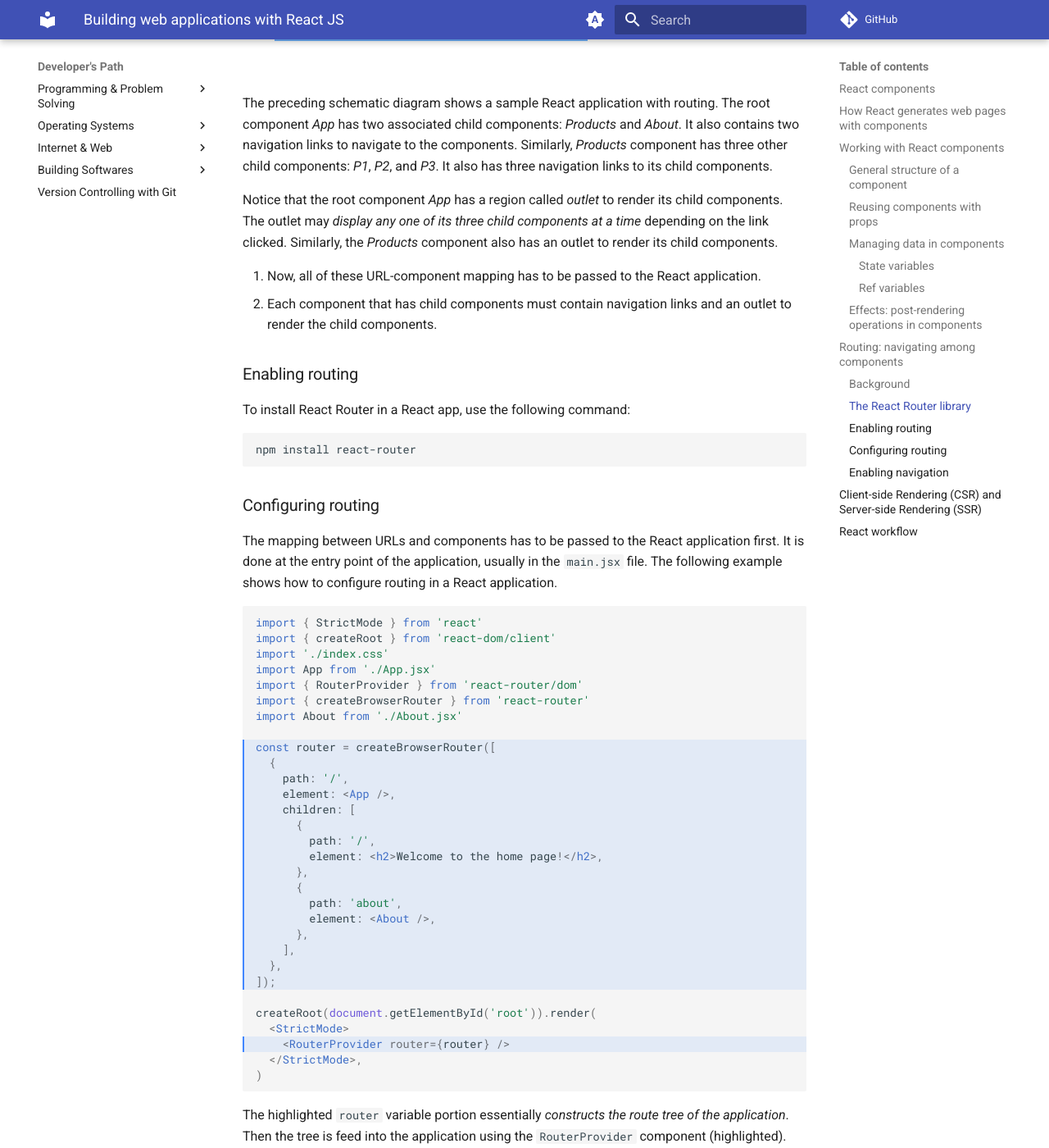
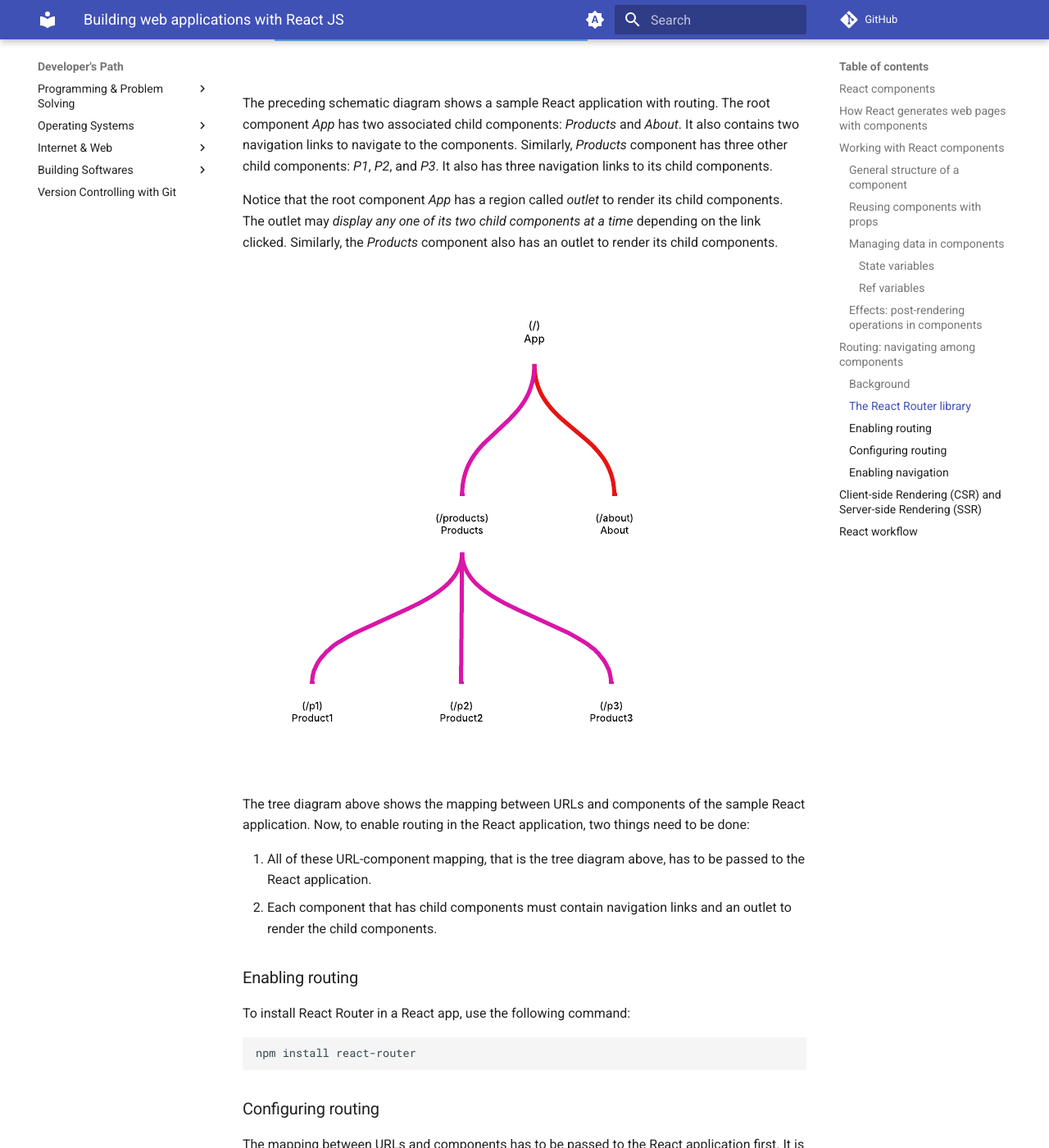
Before and after one commit to gharials/dev-path, an MkDocs documentation site: the page built from docs/building-softwares/react-js.md, in a window 1280 px wide and 1400 px high, scrolled down 6665 px. Shown: the whole window at 82% size. Built offline with MkDocs 1.6.1 and Material for MkDocs 9.7.7, drawn with Linux system fonts in a browser that asks for light colours; comment, search, counter and statistics services are not loaded; some of the changed text lies outside the part shown.

Commit message:
- extended React router section. - updated React route tree diagram.

````diff
--- a/docs/building-softwares/react-js.md
+++ b/docs/building-softwares/react-js.md
@@ -206,9 +206,13 @@
 
 The preceding schematic diagram shows a sample React application with routing. The root component _App_ has two associated child components: _Products_ and _About_. It also contains two navigation links to navigate to the components. Similarly, _Products_ component has three other child components: _P1_, _P2_, and _P3_. It also has three navigation links to its child components.
 
-Notice that the root component _App_ has a region called _outlet_ to render its child components. The outlet may _display any one of its three child components at a time_ depending on the link clicked. Similarly, the _Products_ component also has an outlet to render its child components.
+Notice that the root component _App_ has a region called _outlet_ to render its child components. The outlet may _display any one of its two child components at a time_ depending on the link clicked. Similarly, the _Products_ component also has an outlet to render its child components.
 
-1. Now, all of these URL-component mapping has to be passed to the React application.
+![React App Route Tree](../images/react-route-tree.png)
+
+The tree diagram above shows the mapping between URLs and components of the sample React application. Now, to enable routing in the React application, two things need to be done:
+
+1. All of these URL-component mapping, that is the tree diagram above, has to be passed to the React application.
 2. Each component that has child components must contain navigation links and an outlet to render the child components.
 
 ### Enabling routing
@@ -223,14 +227,18 @@
 
 The mapping between URLs and components has to be passed to the React application first. It is done at the entry point of the application, usually in the `main.jsx` file. The following example shows how to configure routing in a React application.
 
-```jsx hl_lines="9-24 28-28"
+```jsx hl_lines="13-41 45-45"
 import { StrictMode } from 'react'
 import { createRoot } from 'react-dom/client'
 import './index.css'
-import App from './App.jsx'
 import { RouterProvider } from 'react-router/dom'
 import { createBrowserRouter } from 'react-router'
+import App from './App.jsx'
+import Products from './Products.jsx'
 import About from './About.jsx'
+import Product1 from './Product1.jsx'
+import Product2 from './Product2.jsx'
+import Product3 from './Product3.jsx'
 
 const router = createBrowserRouter([
   {
@@ -238,8 +246,21 @@
     element: <App />,
     children: [
       {
-        path: '/',
-        element: <h2>Welcome to the home page!</h2>,
+        path: 'products',
+        element: <Products />,
+        children: [
+          {
+            path: 'p1',
+            element: <Product1 />,
+          },
+          {
+            path: 'p2',
+            element: <Product2 />,
+          },
+          {
+            path: 'p3',
+            element: <Product3 />,
+          }
       },
       {
         path: 'about',
````
Also changed, not shown: docs/images/react-route-tree.png (added).
